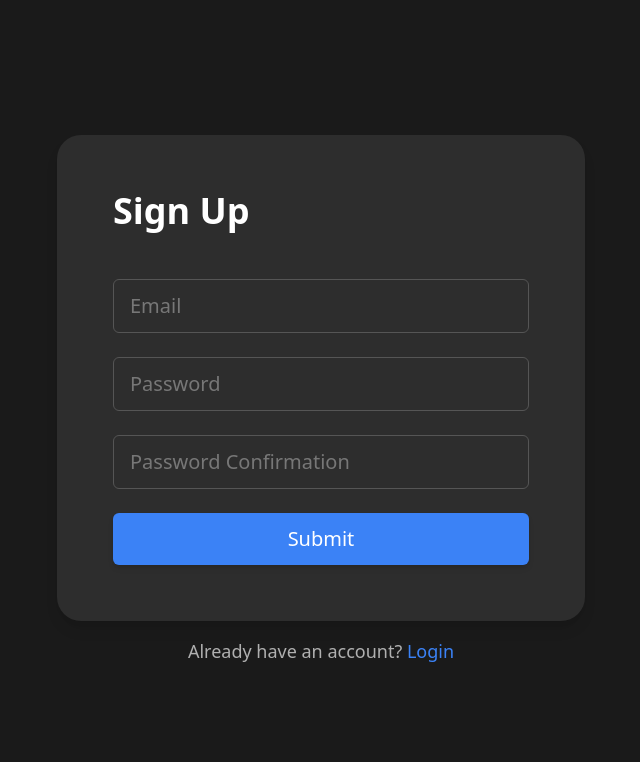
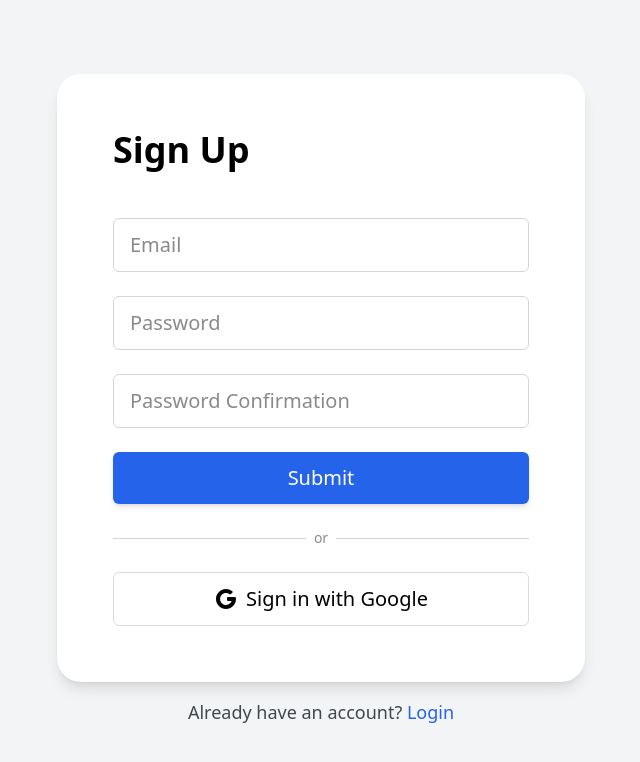
Before and after one commit to aghrabe/aghrabe-web, a React (Vite) app: page /register in a window 1280 px wide. Shown: the top 762 px of the page, without its empty margins (319-959 px from the left). Built offline with nearby package versions, Linux system fonts and the light colour scheme; no server answers.

Commit message:
[feature] - oauth with google added

```diff
--- a/src/App.tsx
+++ b/src/App.tsx
@@ -4,7 +4,7 @@ function App() {
     return (
         <div
             className={
-                "font-sans w-full min-h-screen text-on-background bg-background dark"
+                "font-sans w-full min-h-screen text-on-background bg-background"
             }
         >
             <Router />
--- /dev/null
+++ b/src/assets/icons/GoogleIcon.tsx
@@ -0,0 +1,16 @@
+export default function GoogleIcon() {
+    return (
+        <svg
+            xmlns={"http://www.w3.org/2000/svg"}
+            viewBox={"0 0 24 24"}
+            fill={"currentColor"}
+            className={"w-full h-full"}
+        >
+            <path
+                d={
+                    "M12 2a9.96 9.96 0 0 1 6.29 2.226a1 1 0 0 1 .04 1.52l-1.51 1.362a1 1 0 0 1 -1.265 .06a6 6 0 1 0 2.103 6.836l.001 -.004h-3.66a1 1 0 0 1 -.992 -.883l-.007 -.117v-2a1 1 0 0 1 1 -1h6.945a1 1 0 0 1 .994 .89c.04 .367 .061 .737 .061 1.11c0 5.523 -4.477 10 -10 10s-10 -4.477 -10 -10s4.477 -10 10 -10z"
+                }
+            ></path>
+        </svg>
+    );
+}
--- a/src/components/Auth/AuthForm.tsx
+++ b/src/components/Auth/AuthForm.tsx
@@ -9,20 +9,26 @@ import {
 } from "../../lib/types/auth";
 import Button from "../Button";
 import InputField from "../InputField";
+import Icon from "../Icon";
+import GoogleIcon from "../../assets/icons/GoogleIcon";
+import { OAuthResponse } from "@supabase/supabase-js";
+import { AuthProviderError } from "../../lib/constants/authErrors";
 
 interface LoginProps {
     type: "login";
     onSubmit: (values: LoginSchemaType) => Promise<void>;
+    onOAuth?: () => Promise<AuthProviderError | OAuthResponse | null>;
 }
 
 interface RegisterProps {
     type: "register";
     onSubmit: (values: RegisterSchemaType) => Promise<void>;
+    onOAuth?: () => Promise<AuthProviderError | OAuthResponse | null>;
 }
 
 type Props = LoginProps | RegisterProps;
 
-export default function AuthForm({ type, onSubmit }: Props) {
+export default function AuthForm({ type, onSubmit, onOAuth }: Props) {
     const isLogin = type === "login";
     const schema = isLogin ? loginSchema : registerSchema;
 
@@ -116,6 +122,31 @@ export default function AuthForm({ type, onSubmit }: Props) {
                         </Button>
                     )}
                 </div>
+
+                <div className={"flex items-center"}>
+                    <hr className={"flex-grow border-t border-outline"} />
+                    <span className={"mx-2 text-outline-variant text-sm"}>
+                        or
+                    </span>
+                    <hr className={"flex-grow border-t border-outline"} />
+                </div>
+
+                <Button
+                    type={"button"}
+                    onClick={onOAuth}
+                    variant={"contained"}
+                    size={"large"}
+                    className={
+                        "bg-google-btn-bg text-google-btn-text border border-google-btn-border hover:bg-google-btn-hover-bg flex items-center justify-center gap-2"
+                    }
+                    customColor
+                    fullWidth
+                >
+                    <Icon className={"w-6 h-6"}>
+                        <GoogleIcon />
+                    </Icon>
+                    <span>Sign in with Google</span>
+                </Button>
             </div>
         </form>
     );
--- a/src/components/Auth/AuthPage.tsx
+++ b/src/components/Auth/AuthPage.tsx
@@ -7,15 +7,16 @@ import {
     LoginSchemaType,
     RegisterSchemaType,
 } from "../../lib/types/auth";
+import LoadingPage from "../../pages/LoadingPage";
 import AuthForm from "./AuthForm";
-import LoadingPage from "../../pages/LoadingPage";
 
 interface AuthPageProps {
     type: AuthType;
 }
 
 export default function AuthPage({ type }: AuthPageProps) {
-    const { user, isLoading, login, register } = useAuthContext();
+    const { user, isLoading, signInWithGoogle, login, register } =
+        useAuthContext();
     const [error, setError] = useState<string | null>(null);
     const [isRedirecting, setIsRedirecting] = useState(false);
     const navigate = useNavigate();
@@ -77,7 +78,11 @@ export default function AuthPage({ type }: AuthPageProps) {
                     TODO: send notifications instead
                 */}
                 {error && <p className={"text-error text-2xl"}>{error}</p>}
-                <AuthForm type={type} onSubmit={handleSubmit} />
+                <AuthForm
+                    type={type}
+                    onSubmit={handleSubmit}
+                    onOAuth={signInWithGoogle}
+                />
                 <span className={"text-lg text-on-background-varient"}>
                     {text}
                     <Link
--- a/src/context/AuthContext.tsx
+++ b/src/context/AuthContext.tsx
@@ -1,5 +1,5 @@
+import { AuthError, OAuthResponse } from "@supabase/supabase-js";
 import { useCallback, useEffect, useState } from "react";
-import { AuthError } from "@supabase/supabase-js";
 
 import {
     AuthProviderError,
@@ -7,14 +7,15 @@ import {
     ERROR_MESSAGES,
 } from "../lib/constants/authErrors";
 import safeExecute from "../lib/safeExecute";
-import supabase from "../services/supabaseClient";
 import { User } from "../lib/types/auth";
 import { ContextProviderProps } from "../lib/types/context";
+import supabase from "../services/supabaseClient";
 import ContextGenerator from "./ContextGenerator";
 
 interface IAuthContext {
     user: User | null;
     isLoading: boolean;
+    signInWithGoogle(): Promise<AuthProviderError | OAuthResponse | null>;
     login: (
         email: string,
         password: string,
@@ -87,6 +88,26 @@ export default function AuthProvider({ children }: ContextProviderProps) {
         };
     }, [getUser]);
 
+    async function signInWithGoogle(): Promise<
+        AuthProviderError | OAuthResponse | null
+    > {
+        const [result, error] = await safeExecute(
+            () =>
+                supabase.auth.signInWithOAuth({
+                    provider: "google",
+                    options: {
+                        redirectTo: `${window.location.origin}/`,
+                    },
+                }),
+            normalizeAuthError,
+        );
+
+        if (error) {
+            return error;
+        }
+        return result;
+    }
+
     async function login(
         email: string,
         password: string,
@@ -152,6 +173,7 @@ export default function AuthProvider({ children }: ContextProviderProps) {
                 register,
                 logout,
                 getUser,
+                signInWithGoogle,
             }}
         >
             {children}
--- a/src/index.css
+++ b/src/index.css
@@ -141,10 +141,22 @@
     /*--color-info-800: #005f78;*/
     /*--color-info-900: #104e64;*/
     /*--color-info-950: #053345;*/
+
+    --color-google-btn-bg: #ffffff;
+    --color-google-btn-text: #000000;
+    --color-google-btn-border: #dadce0;
+    --color-google-btn-hover-bg: #f7f7f7;
+    --color-google-btn-hover-border: #c6c6c6;
 }
 
 /* Manual Dark Mode */
 .dark {
+    --color-google-btn-bg: #ffffff;
+    --color-google-btn-text: #000000;
+    --color-google-btn-border: transparent;
+    --color-google-btn-hover-bg: #d1d5dc;
+    --color-google-btn-hover-border: transparent;
+
     --color-background: #1a1a1a;
     --color-on-background: #e0e0e0;
     --color-on-background-varient: #b0b0b0;
```
